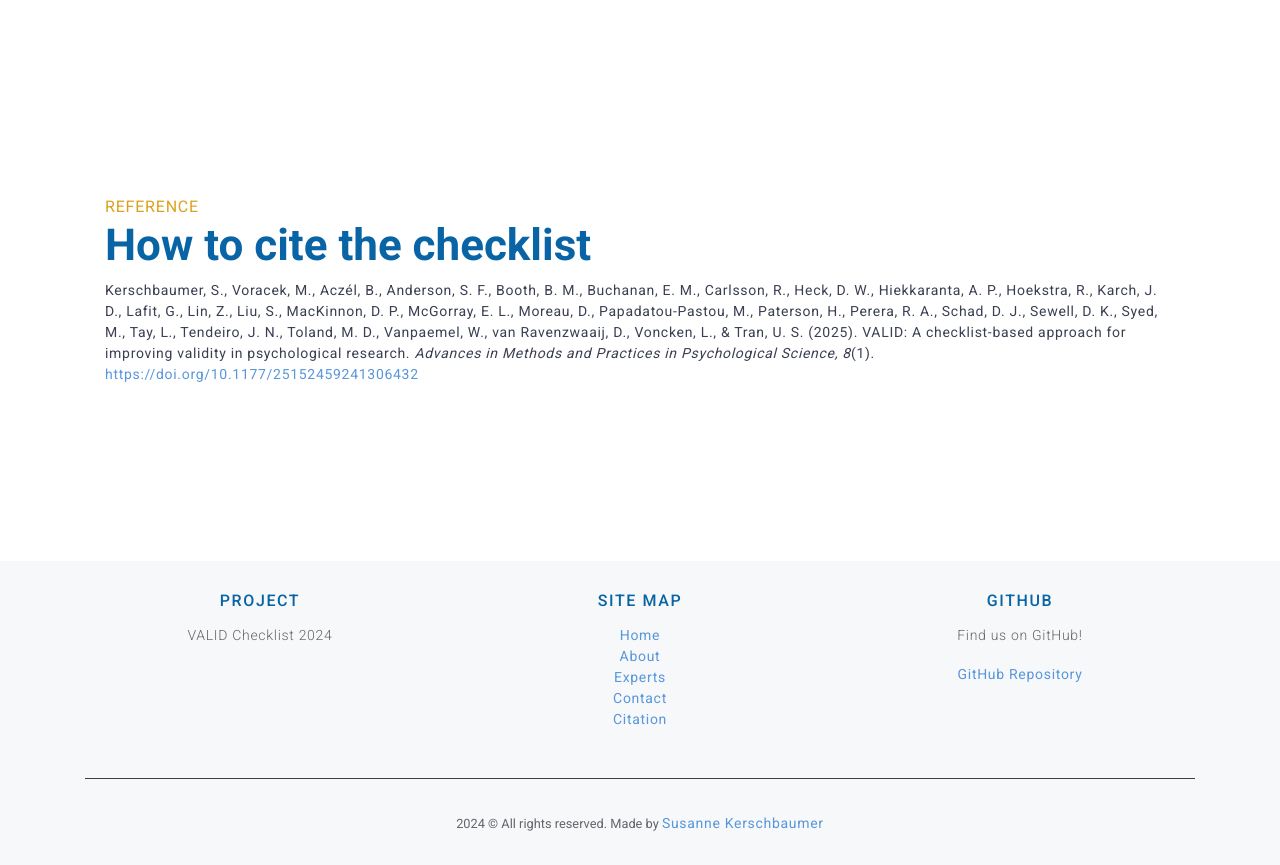
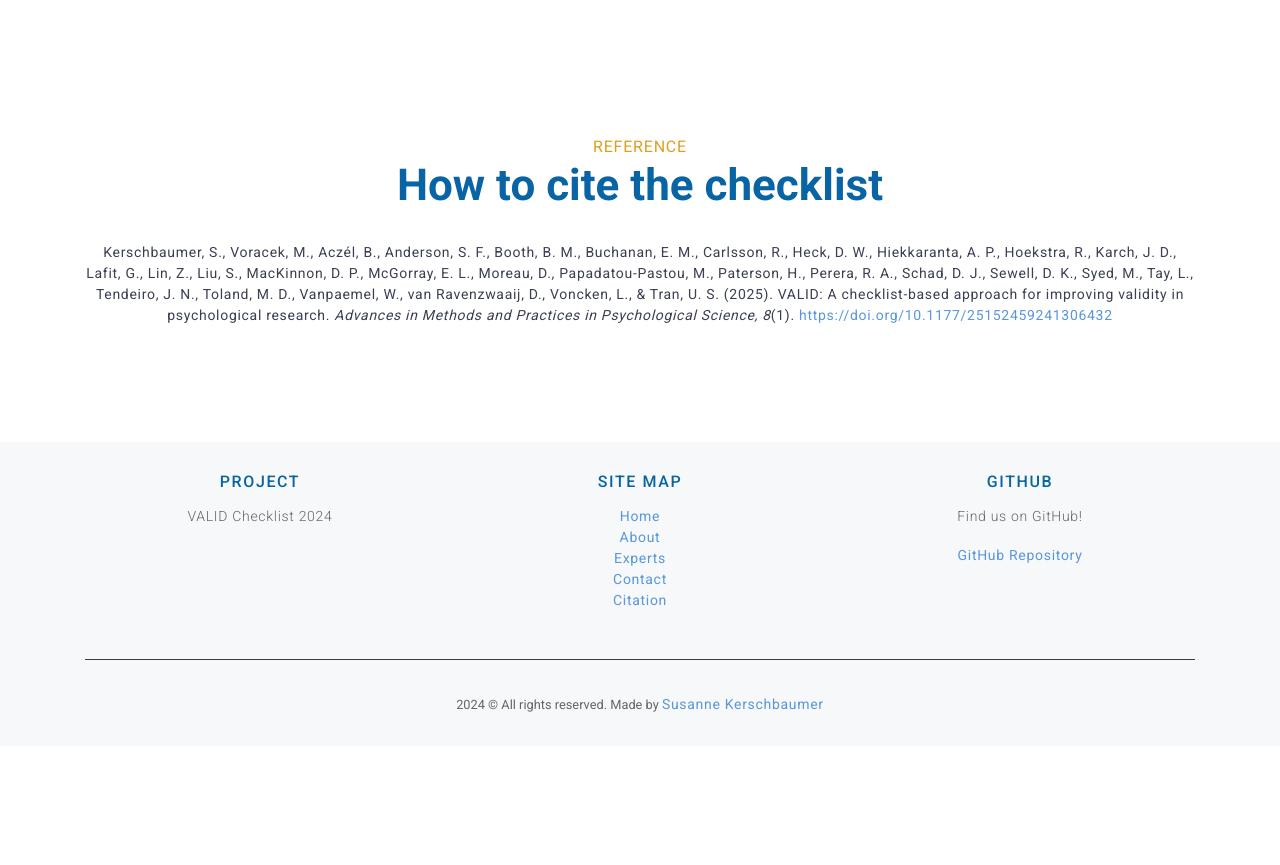
Before and after one commit to susik98/VALID-Checklist, a website: page index.html in a window 1280 px wide. Shown: the part 2920-3785 px from the top of the page. After the commit the page ends 3666 px from the top, so only its background shows below. Drawn offline with nearby package versions, Linux system fonts and the light colour scheme.

Commit message:
Update index.html

```diff
--- a/index.html
+++ b/index.html
@@ -162,13 +162,12 @@
 
 <!-- C I T A T I O N -->
 <section id="cite">
-  <div class="container">
-    <div class="row">
-      <div class="col-md-12">
-        <div class="content-box">
-          <span>Reference</span>
+  <div class="container text-center">
+    <div class="title-block">
+      <span>REFERENCE</span>
       <h2>How to cite the checklist</h2>
-          <p>
+    </div>
+    <p class="citation-text">
       Kerschbaumer, S., Voracek, M., Aczél, B., Anderson, S. F., Booth, B. M., Buchanan, E. M.,
       Carlsson, R., Heck, D. W., Hiekkaranta, A. P., Hoekstra, R., Karch, J. D., Lafit, G., Lin, Z.,
       Liu, S., MacKinnon, D. P., McGorray, E. L., Moreau, D., Papadatou-Pastou, M., Paterson, H.,
@@ -180,9 +179,6 @@
         https://doi.org/10.1177/25152459241306432
       </a>
     </p>
-        </div>
-      </div>
-    </div>
   </div>
 </section>
 <!-- E N D  C I T A T I O N -->
```
Lines whose indentation alone changed are shown as unchanged.
